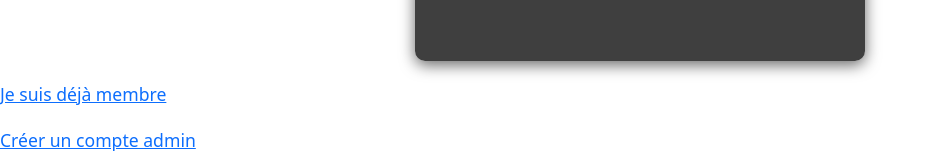
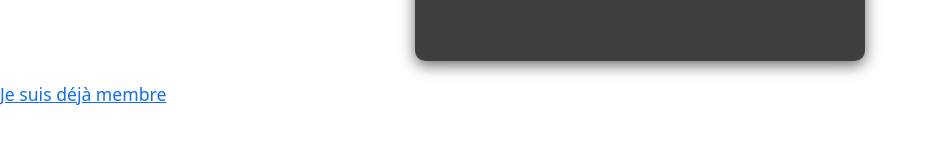
Before and after one commit to AdemeProgrammer/EcranMajestueux3, a PHP site: page /vue/InscriptionEM.php in a window 1280 px wide. Shown: the part 742-896 px from the top of the page, without its empty margins (0-938 px from the left). After the commit the page ends 847 px from the top, so only its background shows below. Run offline with PHP 8.4, Linux system fonts and the light colour scheme.

Commit message:
[fix] Suppr inscription admin
Il n'est plus possible de créer des admin depuis l'inscription (ce n'est
pas assez sécurisé)

```diff
--- a/vue/InscriptionEM.php
+++ b/vue/InscriptionEM.php
@@ -45,7 +45,5 @@
     </form>
 </div>
 <a href="ConnexionEM.php">Je suis déjà membre</a>
-<br>
-<a href="InscriptionAdminEM.php">Créer un compte admin</a>
 </body>
 </html>
```
